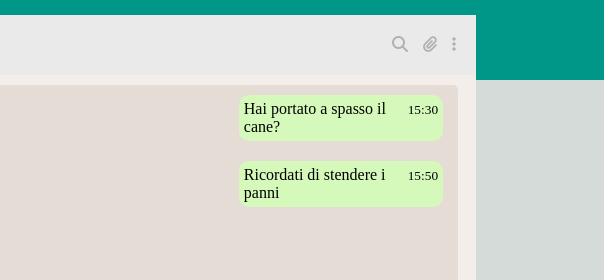
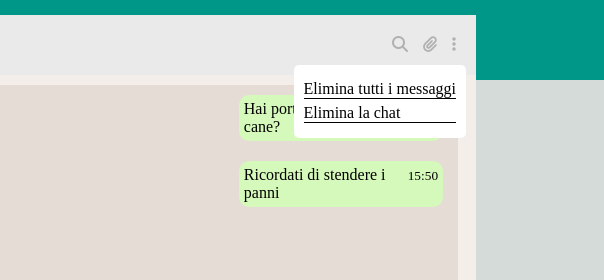
Before and after one commit to DanieleCorrado/vue-boolzapp, a plain HTML site: page index.html in a window 1280 px wide. Both pictures are taken after a click on the icon 1129 px from the left and 44 px from the top of the page. Shown: the top 280 px of the page, 676-1280 px from the left. Drawn offline with nearby package versions, Linux system fonts and the light colour scheme.

Commit message:
add delete chat and messages option

```diff
--- a/css/index.css
+++ b/css/index.css
@@ -158,6 +158,33 @@ body {
   overflow: auto;
 }
 
+/* Regole opzioni gestione chat */
+
+#chat-option {
+  position: absolute;
+  z-index: 99;
+  top: 50px;
+  right: 10px;
+  background-color: white;
+  border-radius: 5px;
+  padding: 10px;
+}
+
+#chat-option ul {
+  list-style: none;
+  cursor: pointer;
+}
+#chat-option li {
+  border-bottom: 1px solid black;
+  margin: 5px 0;
+}
+
+#chat-option li:hover {
+  background-color: #ccc;
+}
+
+/* Regole messaggi */
+
 .message {
   display: flex;
   flex-direction: column;
@@ -175,13 +202,14 @@ body {
   justify-content: space-between;
 }
 
-.contact-message {
+.user-message {
   margin-right: 15px;
   background-color: rgb(213, 249, 186);
   align-self: flex-end;
+  position: relative;
 }
 
-.user-message {
+.contact-message {
   margin-left: 15px;
   background-color: rgb(255, 255, 255);
 }
@@ -204,6 +232,9 @@ body {
   padding: 5px;
   margin: 0 20px;
 }
+
+
+/* Regole responsive */
 
 @media screen and (max-width: 1000px){
 
--- a/index.html
+++ b/index.html
@@ -145,8 +145,16 @@
 
                   <i class="fa-solid fa-magnifying-glass"></i>
                   <i class="fa-solid fa-paperclip"></i>
-                  <i class="fa-solid fa-ellipsis-vertical"></i>
+                  <i class="fa-solid fa-ellipsis-vertical" @click.stop="showSettins"></i>
 
+                </div>
+
+                <div id="chat-option" :class="viewOptions ? 'show' : 'hide'
+                ">
+                  <ul>
+                    <li @click.stop="deleteAllMessages">Elimina tutti i messaggi</li>
+                    <li @click.stop="delelteChat">Elimina la chat</li>
+                  </ul>
                 </div>
 
               </div>
@@ -159,9 +167,10 @@
 
               <!-- Messaggi nella chat -->
 
-              <div class="message" v-for="(message, idx) in contacts[active].messages" @click="deleteMessage(idx)">
+              <div class="message" v-for="(message, idx) in contacts[active].messages">
 
-                <div :class="message.status == 'received' ? 'user-message' : 'contact-message'" class="row">
+
+                <div :class="message.status == 'received' ? 'contact-message' : 'user-message'" class="row" @click="deleteMessage(idx)">
 
                   <!-- Testo del messaggio -->
 
--- a/js/index.js
+++ b/js/index.js
@@ -8,6 +8,7 @@ createApp({
         write: false,
         acces: false,
         status: false,
+        viewOptions: false,
         active: 0,
         newMessage: '',
         search: '',
@@ -341,6 +342,32 @@ createApp({
           }
       },
 
+    showSettins() {
+        this.viewOptions = !this.viewOptions;
+    },
+
+    // permette di eliminare tutti i messaggi di una chat
+
+    deleteAllMessages() {
+
+        const lng = this.contacts[this.active].messages.length;
+
+
+        this.contacts[this.active].messages.splice(0,lng);
+
+        this.viewOptions = false;
+
+    },
+
+    // Permette di eliminare la chat selezionata
+
+    delelteChat() {
+
+        this.contacts.splice(this.active, 1);
+
+        this.viewOptions = false;
+    }
+
   },
 
   computed: {
```
